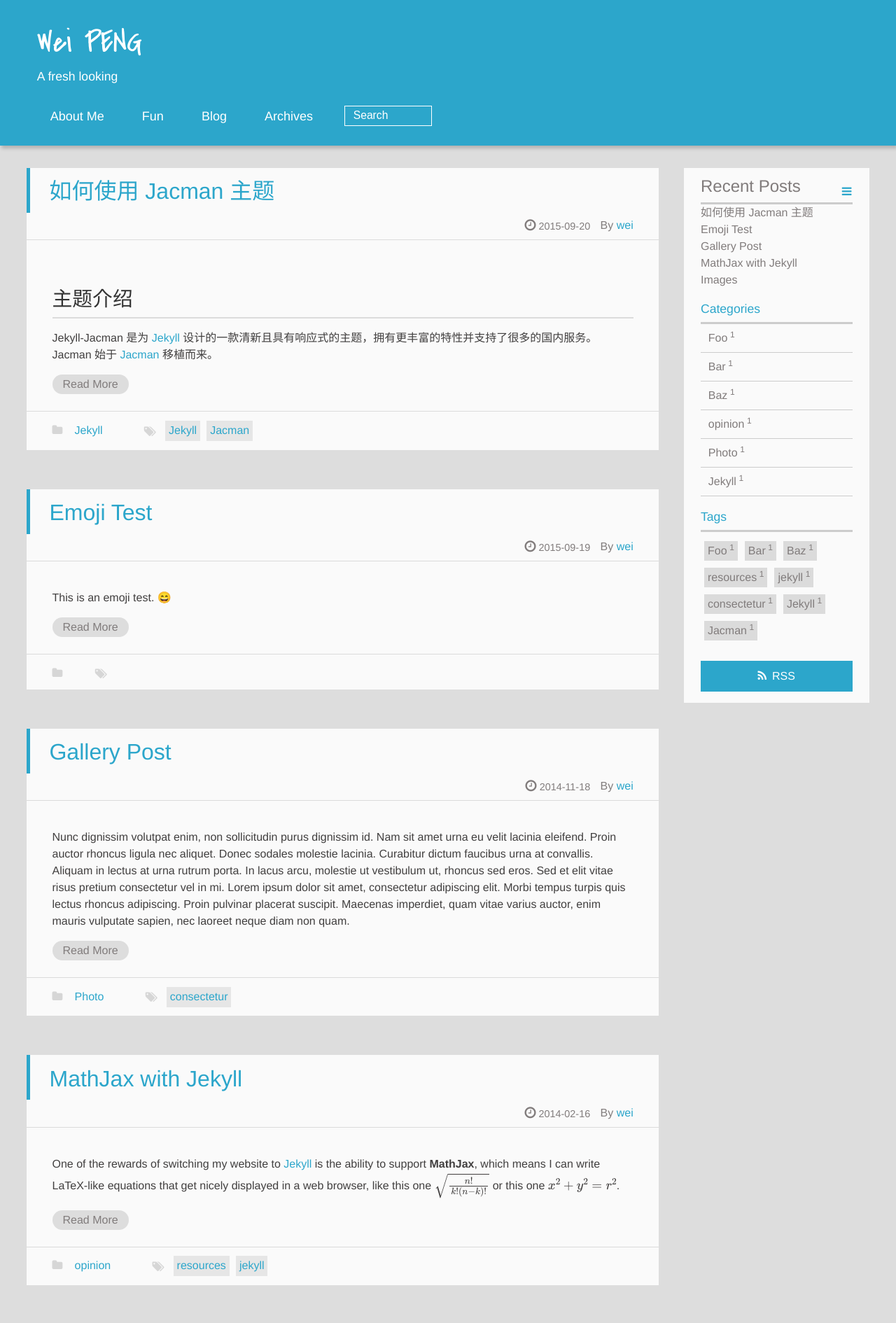
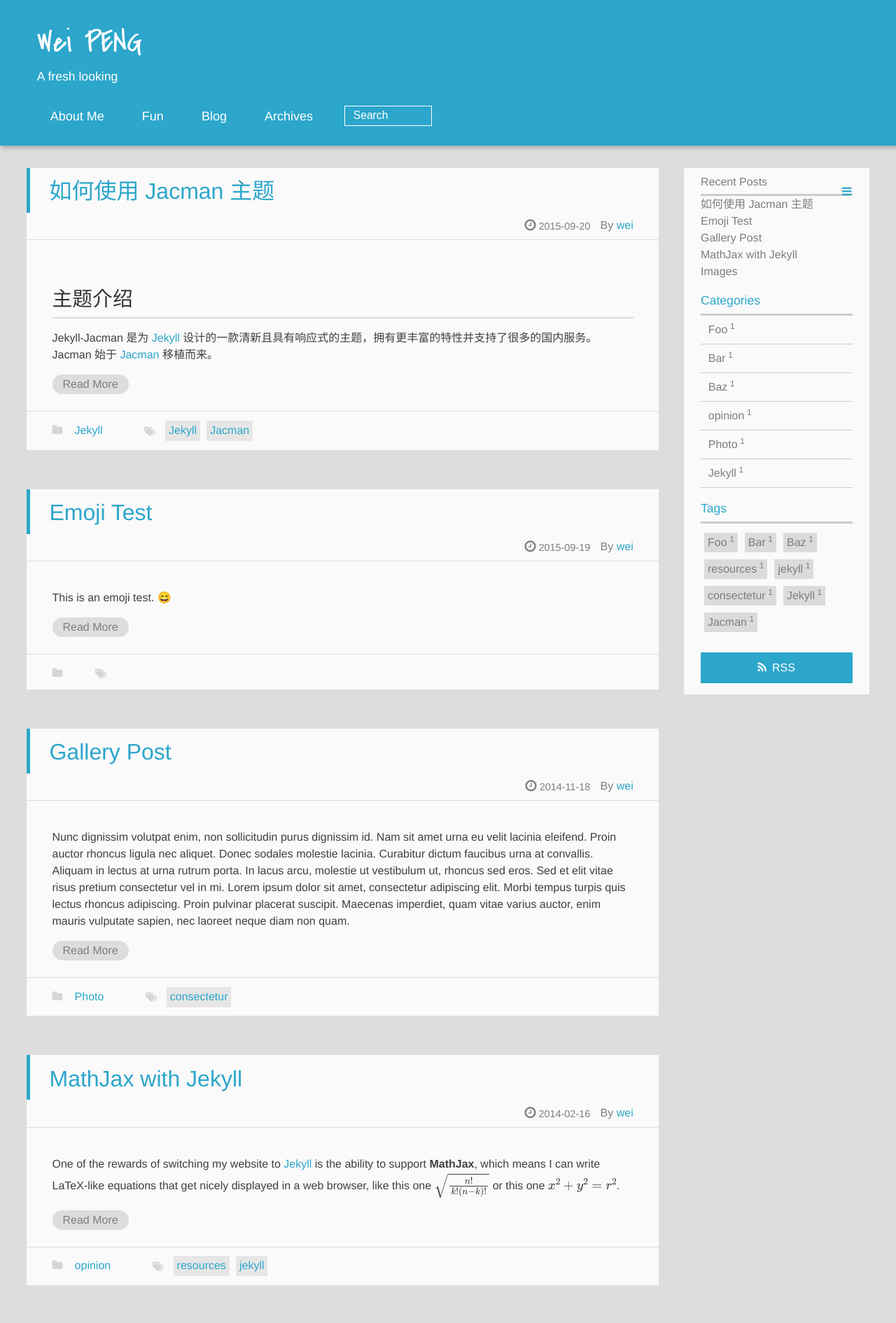
Before and after one commit to lpswpeng/lpswpeng.github.io, a Jekyll site: the page built from index.html, in a window 1280 px wide. Shown: the top 1890 px of the page at 70% size. Built offline with Jekyll 4.4.1, drawn with Linux system fonts in a browser that asks for light colours; emoji names are drawn with the system emoji font; formulas are drawn with MathJax 3; the list of posts is cut into pages by our own code.

```diff
--- a/_includes/_widget/recent_posts.html
+++ b/_includes/_widget/recent_posts.html
@@ -1,5 +1,5 @@
 
- <h1>Recent Posts</h1>
+<h3>Recent Posts</h3>
 <div class="postslist">
   <p class="asidetitle">{{ lang.posts }}</p>
     <ul>
```
